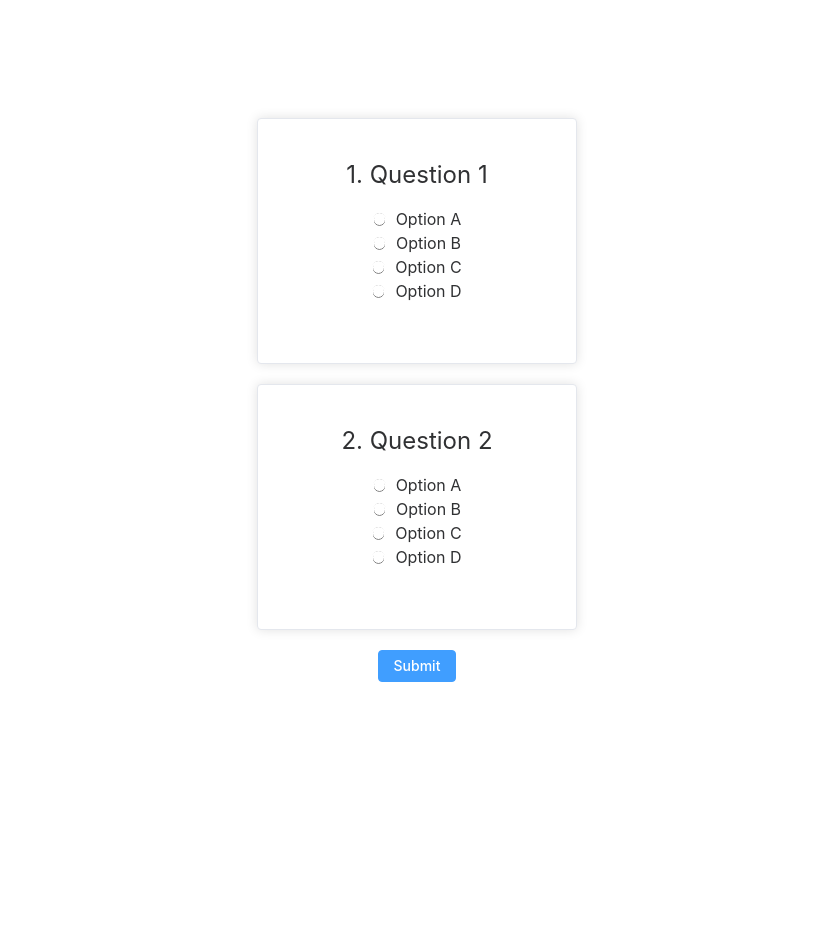
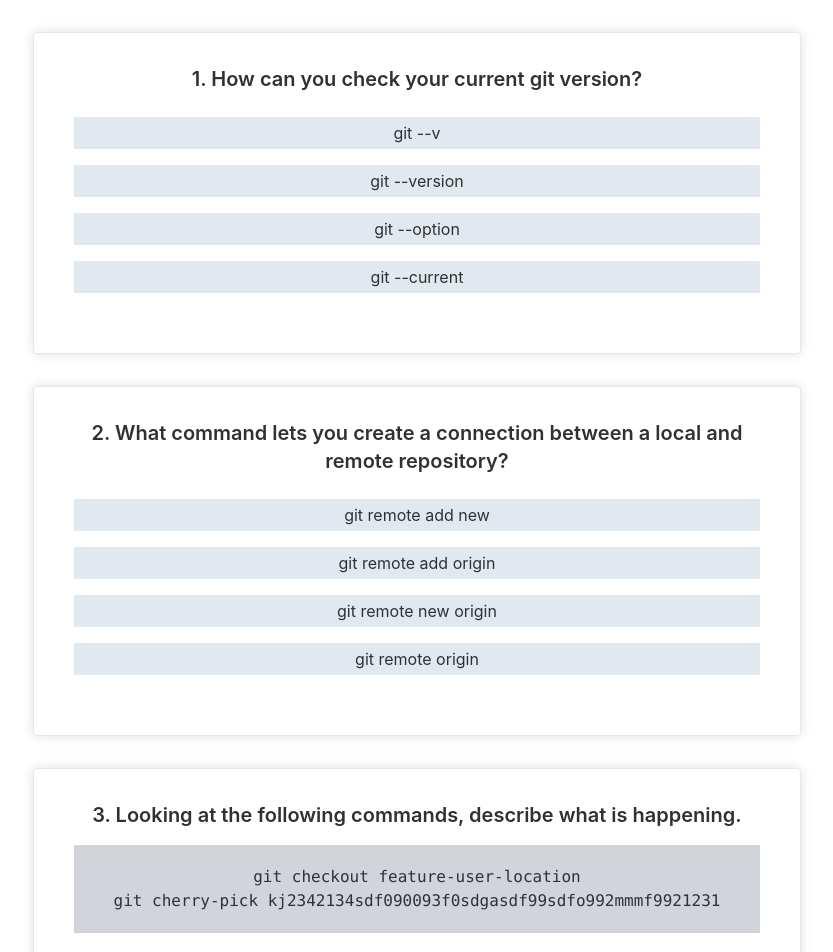
Before and after one commit to crazwade/LinkedIn-SkillTest-Practice-Hub, a Vue app: page / in a window 1280 px wide. Shown: the top 952 px of the page, without its empty margins (223-1056 px from the left). Before the commit the page ends 800 px from the top, so only its background shows below. Built offline with nearby package versions, Linux system fonts and the light colour scheme.

Commit message:
feat: 移除 input radio 改用 div

```diff
--- a/src/App.vue
+++ b/src/App.vue
@@ -1,46 +1,35 @@
 <template>
   <el-card
-    class="exam-card max-w-screen-md mx-auto p-5 mb-5 w-80"
+    class="exam-card max-w-screen-md mx-auto px-5 py-3 mb-8 w-[90%]"
     v-for="(item, index) in dataContent.questions"
     :key="index"
   >
-    <h2 class="exam-title text-2xl mb-4">
+    <h2 class="exam-title text-xl font-semibold mb-4">
       {{ `${index + 1}. ${item.question}` }}
     </h2>
-    <div class="exam-options mb-[20px] flex flex-col">
+    <pre
+      v-if="item.code"
+      class="py-5 px-3 bg-gray-300 whitespace-pre-wrap mb-3"
+      >{{ item.code }}</pre
+    >
+    <div
+      class="exam-options mb-[20px] flex flex-col justify-center items-start"
+    >
       <label
-        class="exam-label flex justify-center items-center"
+        class="exam-label flex justify-center items-center cursor-pointer py-1 px-3 w-full bg-slate-200 my-2 hover:bg-slate-300"
         v-for="(option, optionIndex) in item.options"
         :key="optionIndex"
-      >
-        <input
-          type="radio"
-          :name="`question-${index}`"
-          :value="option"
-          v-model="item.userAnswer"
-          :disabled="dataContent.showAnswer"
-          class="mr-[10px]"
         :class="{
-            'correct-answer':
-              dataContent.showAnswer &&
-              option === item.answer &&
-              option === item.userAnswer,
-            'wrong-answer':
-              dataContent.showAnswer &&
-              option === item.userAnswer &&
-              option !== item.answer,
-          }"
-        />
-        <span
-          :class="{
+          'is-Selected': !dataContent.showAnswer && item.userAnswer === option,
           'correct-answer': dataContent.showAnswer && option === item.answer,
           'wrong-answer':
             dataContent.showAnswer &&
             option === item.userAnswer &&
             option !== item.answer,
         }"
-          >{{ option }}</span
+        @click="selectThis(index, option)"
       >
+        {{ option }}
       </label>
     </div>
   </el-card>
@@ -54,65 +43,69 @@ const dataContent = ref({
   showAnswer: false,
   questions: [
     {
-      question: "Question 1",
-      options: ["Option A", "Option B", "Option C", "Option D"],
-      answer: "Option A",
+      question: "How can you check your current git version?",
+      options: ["git --v", "git --version", "git --option", "git --current"],
+      answer: "git --version",
       userAnswer: "",
     },
     {
-      question: "Question 2",
-      options: ["Option A", "Option B", "Option C", "Option D"],
-      answer: "Option A",
+      question:
+        "What command lets you create a connection between a local and remote repository?",
+      options: [
+        "git remote add new",
+        "git remote add origin",
+        "git remote new origin",
+        "git remote origin",
+      ],
+      answer: "git remote add origin",
+      userAnswer: "",
+    },
+    {
+      question:
+        "Looking at the following commands, describe what is happening.",
+      code: `git checkout feature-user-location
+git cherry-pick kj2342134sdf090093f0sdgasdf99sdfo992mmmf9921231`,
+      options: [
+        "The commit is being tagged for release on the feature-user-location branch",
+        "A commit is being copied from its original branch over to the feature-user-location branch",
+        "The commit is being cherry picked as the new HEAD of the commit history",
+        "A commit is being copied from the feature-user-location branch to the master branch",
+        "The branch is switched to the feature-user-location branch, and the specified commit is applied to the branch.",
+      ],
+      answer:
+        "A commit is being copied from its original branch over to the feature-user-location branch",
       userAnswer: "",
     },
   ],
 });
 
 const checkAnswers = () => {
+  // 檢查是否有未填
+  if (dataContent.value.questions.find((item) => item.userAnswer === "")) {
+    return;
+  }
   dataContent.value.showAnswer = true;
+};
+
+const selectThis = (questionsIndex: number, answer: string) => {
+  // 檢查是否已經結算
+  if (dataContent.value.showAnswer) {
+    return;
+  }
+  dataContent.value.questions[questionsIndex].userAnswer = answer;
 };
 </script>
 
 <style scoped>
+.is-Selected {
+  background-color: #79bbff;
+}
+
 .correct-answer {
-  color: green !important;
+  background-color: #66eb71;
 }
 
 .wrong-answer {
-  color: red !important;
-}
-
-input[type="radio"].correct-answer:checked:after {
-  background-color: green;
-}
-
-input[type="radio"].wrong-answer:checked:after {
-  background-color: red;
-}
-
-input[type="radio"]:after {
-  width: 15px;
-  height: 15px;
-  border-radius: 50%;
-  top: -3px;
-  left: -1px;
-  position: relative;
-  content: "";
-  display: inline-block;
-  visibility: visible;
-  border: 2px solid white;
-}
-
-input[type="radio"]:checked:after {
-  width: 15px;
-  height: 15px;
-  border-radius: 50%;
-  top: -3px;
-  left: -1px;
-  position: relative;
-  content: "";
-  display: inline-block;
-  visibility: visible;
-  border: 2px solid white;
+  background-color: #f36f6f;
 }
 </style>
```
Also changed, not shown: src/main.ts (+7 -7 lines). Lines whose indentation alone changed are shown as unchanged.
